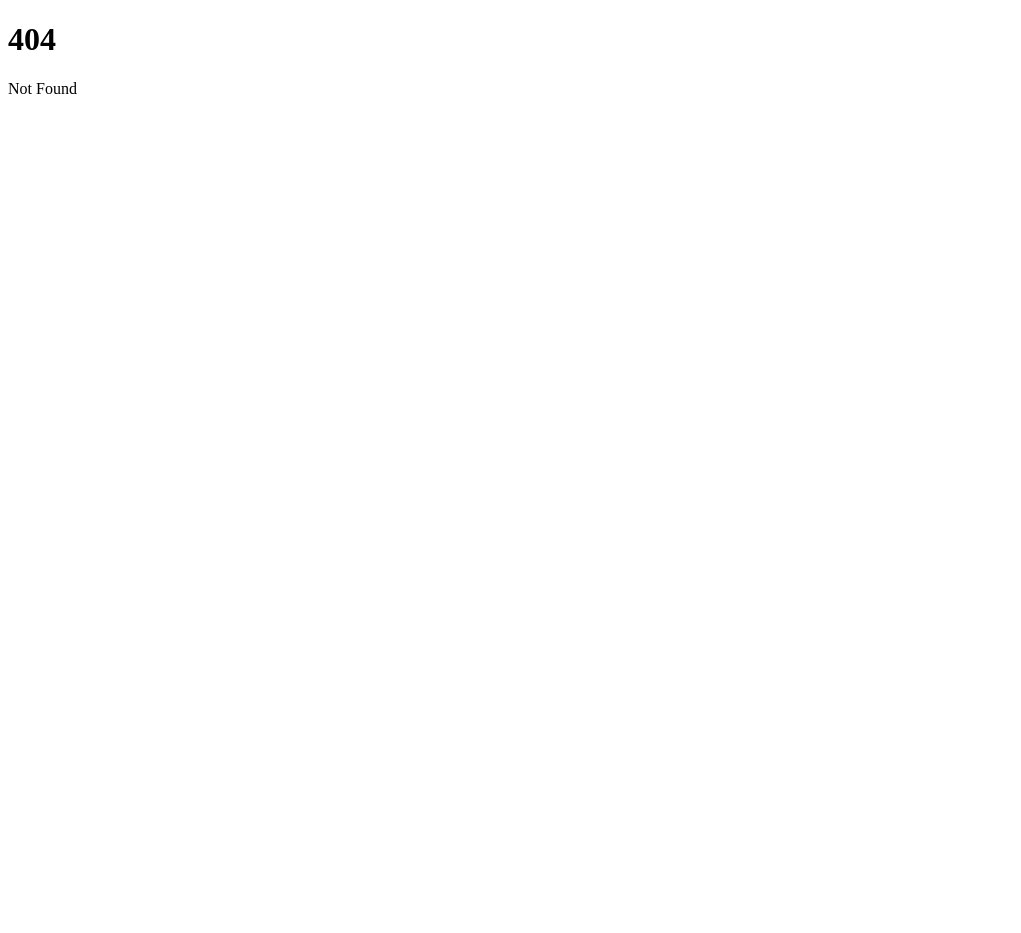
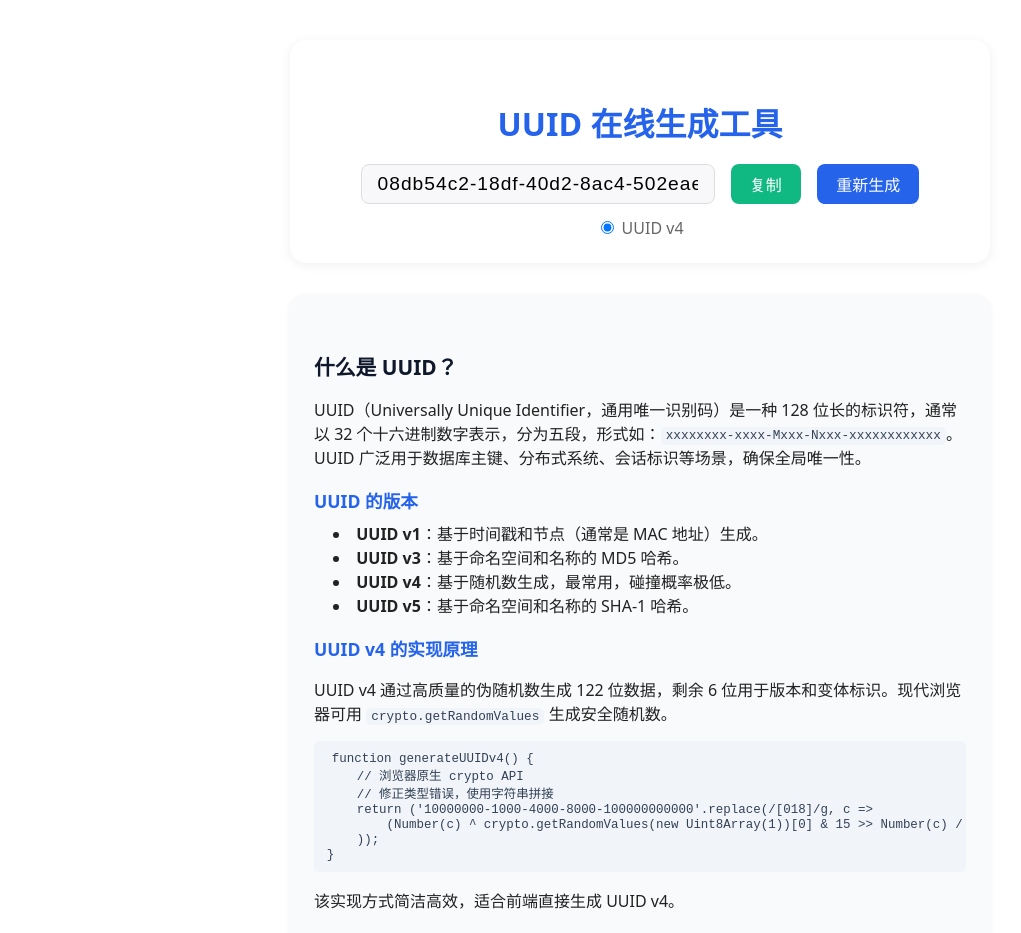
Before and after one commit to excing/WebTools, a SvelteKit app: page /tools/uuid in a window 1280 px wide. Before the commit this address had no page. Shown: the top 933 px of the page, without its empty margins (0-1021 px from the left). Before the commit the page ends 800 px from the top, so only its background shows below. Built offline with nearby package versions, Linux system fonts and the light colour scheme.

Commit message:
Update: new uuid page

```diff
--- /dev/null
+++ b/src/routes/tools/uuid/+page.svelte
@@ -0,0 +1,214 @@
+<script lang="ts">
+  import { onMount } from 'svelte';
+  let uuid = '';
+  let version = 'v4';
+  let copied = false;
+
+  // 生成 UUID v4
+  function generateUUIDv4() {
+    // 浏览器原生 crypto API
+    // 修正类型错误，使用字符串拼接
+    return ('10000000-1000-4000-8000-100000000000'.replace(/[018]/g, c =>
+      (Number(c) ^ crypto.getRandomValues(new Uint8Array(1))[0] & 15 >> Number(c) / 4).toString(16)
+    ));
+  }
+
+  function generate() {
+    if (version === 'v4') {
+      uuid = generateUUIDv4();
+    }
+    copied = false;
+  }
+
+  function copy() {
+    navigator.clipboard.writeText(uuid);
+    copied = true;
+    setTimeout(() => copied = false, 1200);
+  }
+
+  onMount(() => {
+    generate();
+  });
+</script>
+
+<svelte:head>
+  <title>UUID 在线生成工具 | 介绍与实现原理 - WebTools</title>
+  <meta name="description" content="UUID 在线生成工具，支持 UUID v4，附详细介绍、用途、实现方式与原理说明。" />
+  <meta name="keywords" content="UUID, UUID生成, 在线工具, 唯一标识, v4, JavaScript, 实现原理" />
+</svelte:head>
+
+<main class="container">
+  <section class="tool-section">
+    <h1>UUID 在线生成工具</h1>
+    <div class="uuid-box">
+      <input class="uuid-input" type="text" readonly bind:value={uuid} aria-label="生成的UUID" />
+      <button class="copy-btn" on:click={copy} aria-label="复制UUID">{copied ? '已复制' : '复制'}</button>
+      <button class="gen-btn" on:click={generate} aria-label="重新生成UUID">重新生成</button>
+    </div>
+    <div class="uuid-version">
+      <label>
+        <input type="radio" bind:group={version} value="v4" checked />
+        UUID v4
+      </label>
+      <!-- 预留其他版本扩展 -->
+    </div>
+  </section>
+
+  <section class="desc-section">
+    <h2>什么是 UUID？</h2>
+    <p>
+      UUID（Universally Unique Identifier，通用唯一识别码）是一种 128 位长的标识符，通常以 32 个十六进制数字表示，分为五段，形式如：<code>xxxxxxxx-xxxx-Mxxx-Nxxx-xxxxxxxxxxxx</code>。UUID 广泛用于数据库主键、分布式系统、会话标识等场景，确保全局唯一性。
+    </p>
+    <h3>UUID 的版本</h3>
+    <ul>
+      <li><b>UUID v1</b>：基于时间戳和节点（通常是 MAC 地址）生成。</li>
+      <li><b>UUID v3</b>：基于命名空间和名称的 MD5 哈希。</li>
+      <li><b>UUID v4</b>：基于随机数生成，最常用，碰撞概率极低。</li>
+      <li><b>UUID v5</b>：基于命名空间和名称的 SHA-1 哈希。</li>
+    </ul>
+    <h3>UUID v4 的实现原理</h3>
+    <p>
+      UUID v4 通过高质量的伪随机数生成 122 位数据，剩余 6 位用于版本和变体标识。现代浏览器可用 <code>crypto.getRandomValues</code> 生成安全随机数。
+    </p>
+    <pre><code>{`function generateUUIDv4() {
+    // 浏览器原生 crypto API
+    // 修正类型错误，使用字符串拼接
+    return ('10000000-1000-4000-8000-100000000000'.replace(/[018]/g, c =>
+        (Number(c) ^ crypto.getRandomValues(new Uint8Array(1))[0] & 15 >> Number(c) / 4).toString(16)
+    ));
+}`}</code></pre>
+    <p>
+      该实现方式简洁高效，适合前端直接生成 UUID v4。
+    </p>
+    <h3>UUID 的应用场景</h3>
+    <ul>
+      <li>数据库主键、唯一标识</li>
+      <li>分布式系统中的对象标识</li>
+      <li>会话、令牌、API Key 等安全场景</li>
+      <li>文件名、事务追踪等需唯一性的场合</li>
+    </ul>
+    <h3>注意事项</h3>
+    <ul>
+      <li>UUID v4 基于随机数，理论上存在极小概率碰撞，但实际应用中可忽略。</li>
+      <li>如需可追溯性或顺序性，可考虑 v1 或其他方案。</li>
+    </ul>
+  </section>
+</main>
+
+<style>
+  .container {
+    max-width: 700px;
+    margin: 0 auto;
+    padding: 2rem 1rem 4rem 1rem;
+    font-family: system-ui, sans-serif;
+    color: #222;
+  }
+  .tool-section {
+    background: #fff;
+    border-radius: 1rem;
+    box-shadow: 0 2px 12px 0 #0001;
+    padding: 2rem 1.5rem 1.5rem 1.5rem;
+    margin-bottom: 2rem;
+    text-align: center;
+  }
+  .uuid-box {
+    display: flex;
+    flex-wrap: wrap;
+    gap: 0.5rem;
+    justify-content: center;
+    align-items: center;
+    margin: 1.2rem 0 0.5rem 0;
+  }
+  .uuid-input {
+    font-size: 1.2rem;
+    padding: 0.5rem 1rem;
+    border: 1px solid #ddd;
+    border-radius: 0.5rem;
+    width: 320px;
+    max-width: 100%;
+    background: #f8f8fa;
+    letter-spacing: 1px;
+  }
+  .copy-btn, .gen-btn {
+    padding: 0.5rem 1.2rem;
+    border: none;
+    border-radius: 0.5rem;
+    background: #2563eb;
+    color: #fff;
+    font-size: 1rem;
+    cursor: pointer;
+    transition: background 0.2s;
+  }
+  .copy-btn {
+    background: #10b981;
+    margin-left: 0.5rem;
+  }
+  .copy-btn:active, .gen-btn:active {
+    background: #1e40af;
+  }
+  .gen-btn {
+    background: #2563eb;
+    margin-left: 0.5rem;
+  }
+  .uuid-version {
+    margin-top: 0.8rem;
+    font-size: 1rem;
+    color: #666;
+  }
+  .desc-section {
+    background: #f8fafc;
+    border-radius: 1rem;
+    padding: 2rem 1.5rem;
+    box-shadow: 0 1px 6px 0 #0001;
+  }
+  h1 {
+    font-size: 2rem;
+    margin-bottom: 0.5rem;
+    color: #2563eb;
+  }
+  h2 {
+    font-size: 1.3rem;
+    margin: 1.5rem 0 0.7rem 0;
+    color: #0f172a;
+  }
+  h3 {
+    font-size: 1.1rem;
+    margin: 1.2rem 0 0.5rem 0;
+    color: #2563eb;
+  }
+  ul {
+    margin: 0.5rem 0 1rem 1.2rem;
+    padding: 0;
+    list-style: disc inside;
+  }
+  code, pre {
+    background: #f1f5f9;
+    border-radius: 0.3rem;
+    padding: 0.1em 0.4em;
+    font-size: 0.98em;
+    color: #334155;
+  }
+  pre {
+    padding: 0.8em 1em;
+    overflow-x: auto;
+    margin: 0.5em 0 1em 0;
+  }
+  @media (max-width: 600px) {
+    .container {
+      padding: 1rem 0.2rem 2rem 0.2rem;
+    }
+    .tool-section, .desc-section {
+      padding: 1.2rem 0.5rem;
+    }
+    .uuid-input {
+      width: 100%;
+      font-size: 1rem;
+    }
+    h1 {
+      font-size: 1.3rem;
+    }
+    h2 {
+      font-size: 1.1rem;
+    }
+  }
+</style>
```
Also changed, not shown: src/routes/+page.svelte (+12 -0 lines).
